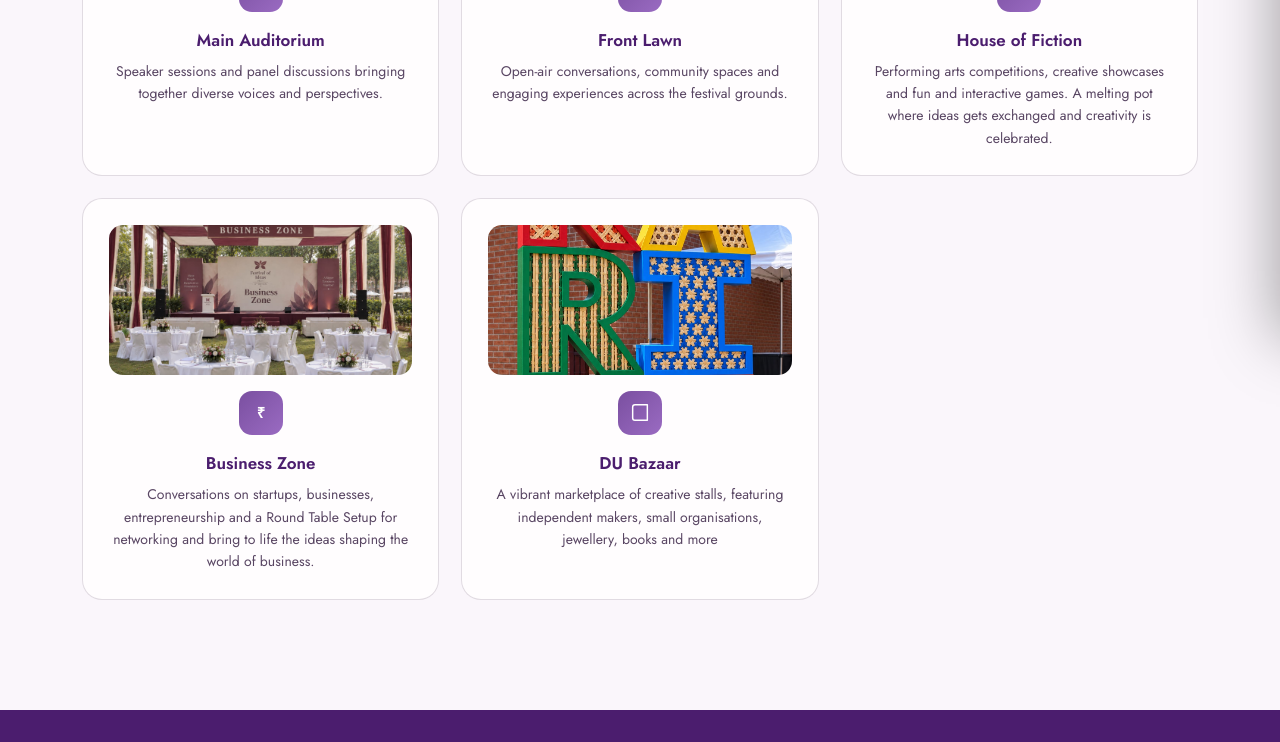
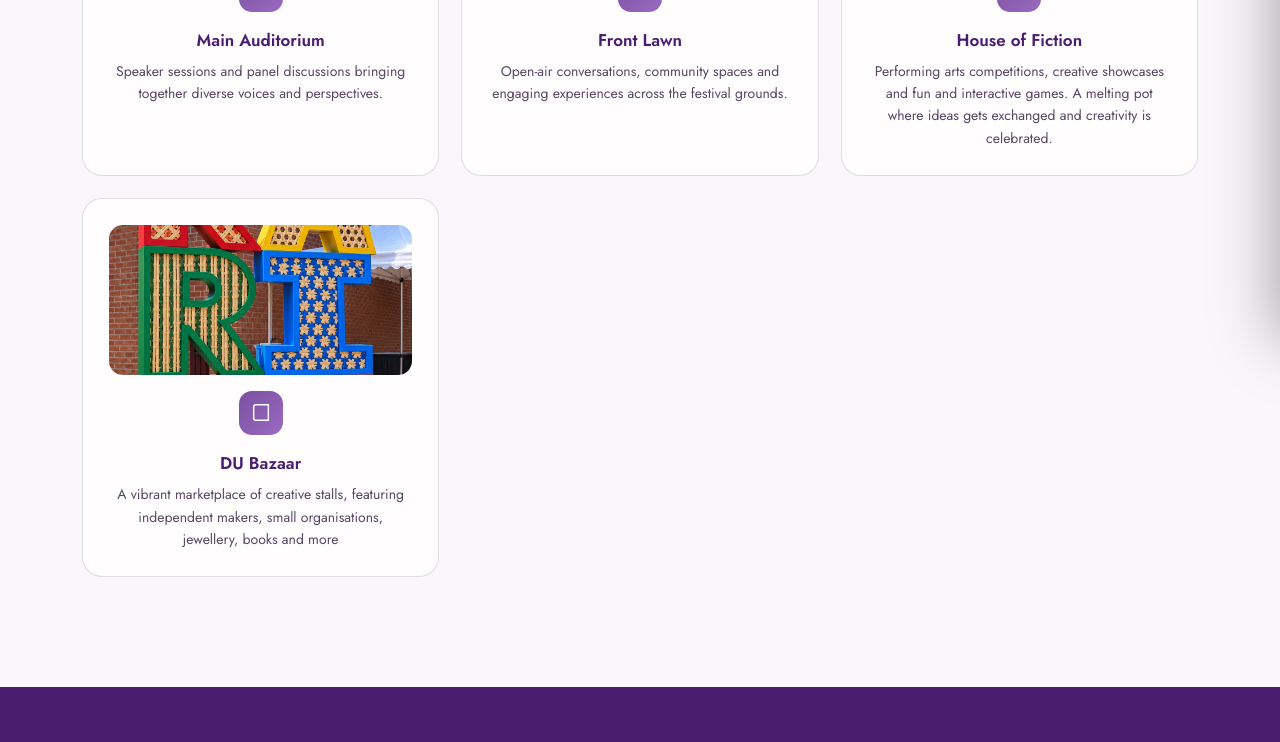
Before and after one commit to shreshthasarraf/foi-delhi-website, a Next.js app: page /programmes in a window 1280 px wide. Shown: the part 441-1183 px from the top of the page. Built offline with nearby package versions, Linux system fonts and the light colour scheme; a web font is replaced by a local one.

Commit message:
Remove 'Business Zone' event from programmes
Removed the 'Business Zone' event details from programmes.

```diff
--- a/data/programmes.js
+++ b/data/programmes.js
@@ -26,14 +26,6 @@ export const programmes = [
     description: 'Case studies, debates and creative challenges open to student teams, with real prizes and mentorship from industry judges. Registrations and rulebooks for each competition are shared ahead of the festival.',
   },
   {
-    id: 'performances', alt: 'Performances', icon: 'rupee',
-    image:'/assets/business_zone.jpeg',
-    title: 'Business Zone',
-    blurb: 'Conversations on startups, businesses, entrepreneurship and a Round Table Setup for networking and bring to life the ideas shaping the world of business.',
-    detailTitle: 'Business Zone',
-    description: '',
-  },
-  {
     id: 'books', alt: 'Books', icon: 'books',
     image:'/assets/karighar.jpeg',
     title: 'DU Bazaar',
```
